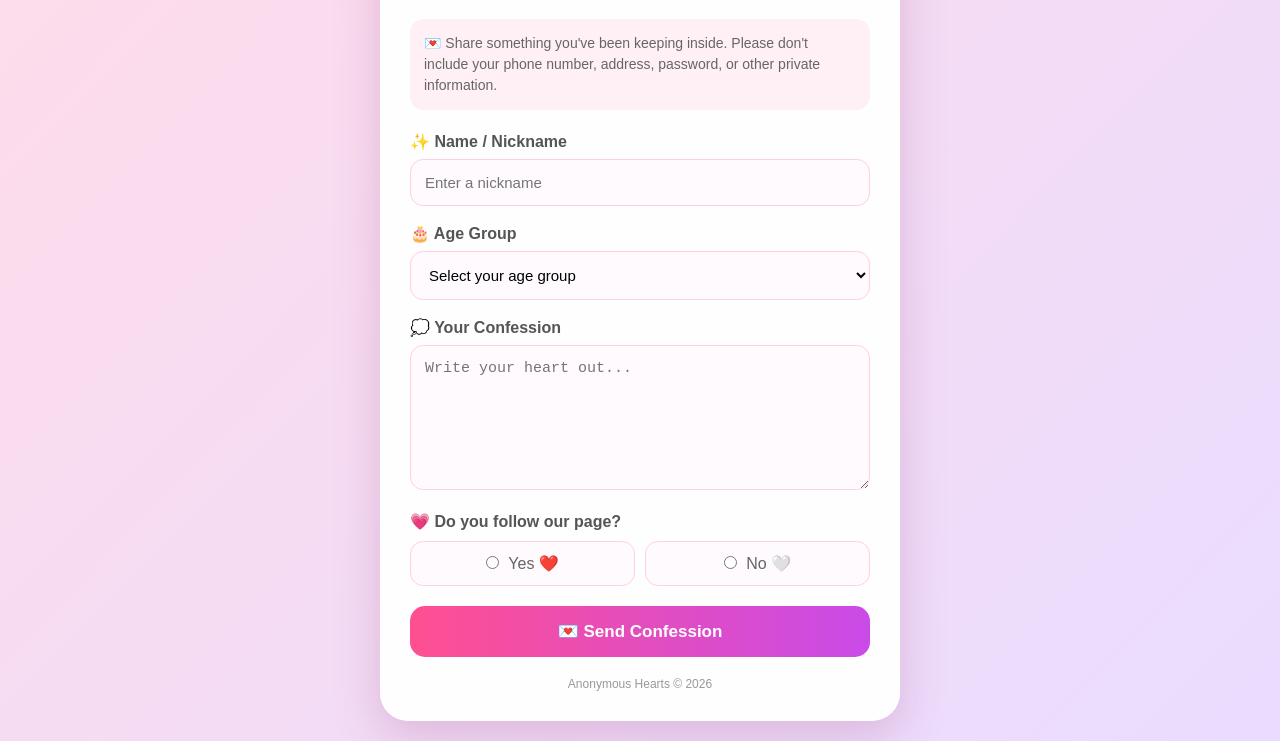
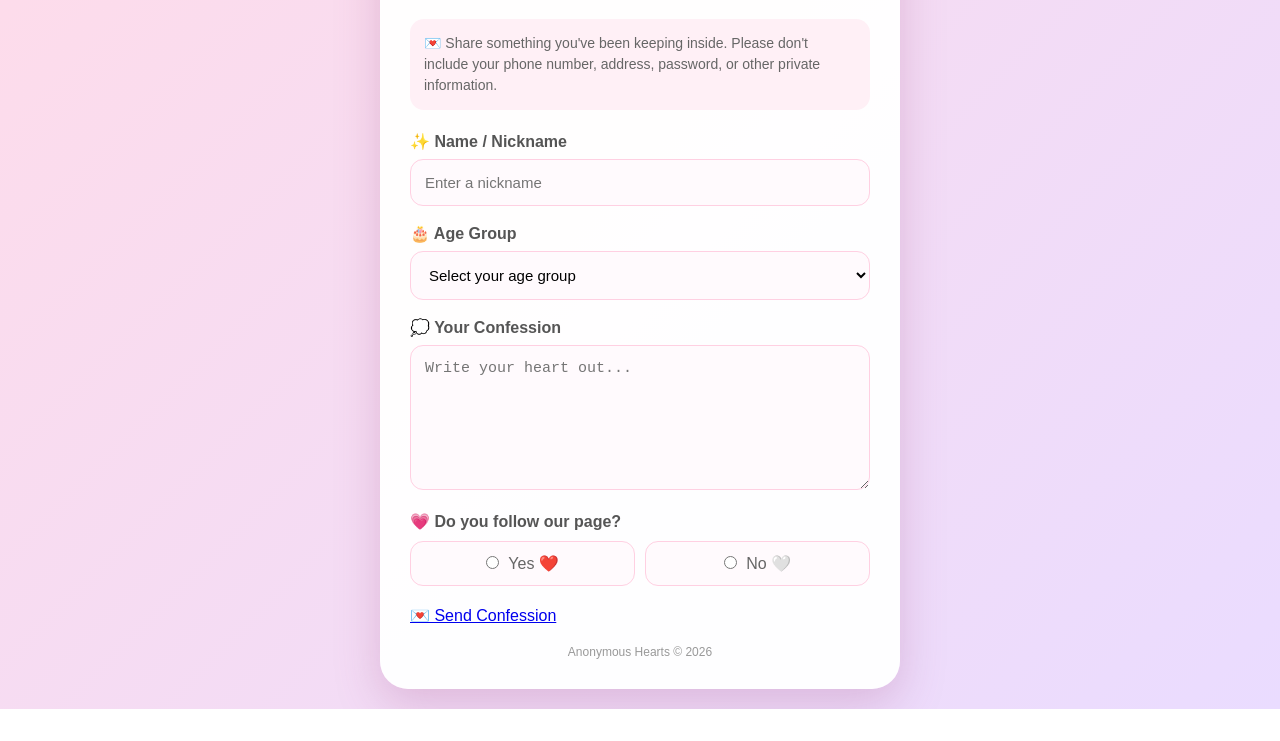
Before and after one commit to saneyroy126-saney/Anonymous---heart, a plain HTML site: page index.html in a window 1280 px wide. Shown: the part 190-931 px from the top of the page. After the commit the page ends 899 px from the top, so only its background shows below. Drawn offline with Linux system fonts and the light colour scheme.

Commit message:
Update index.html

```diff
--- a/index.html
+++ b/index.html
@@ -249,9 +249,9 @@ button:hover{
 
       </div>
 
-      <button type="submit">
-        💌 Send Confession
-      </button>
+      <a href="https://docs.google.com/forms/d/e/1FAIpQLSe-tZZi0K2oOxaAjy0U7V63nUiYbxBVPkv0aajb6_668MzPwQ/viewform?usp=header" target="_blank">
+    💌 Send Confession
+</a>
 
     </form>
 
```
